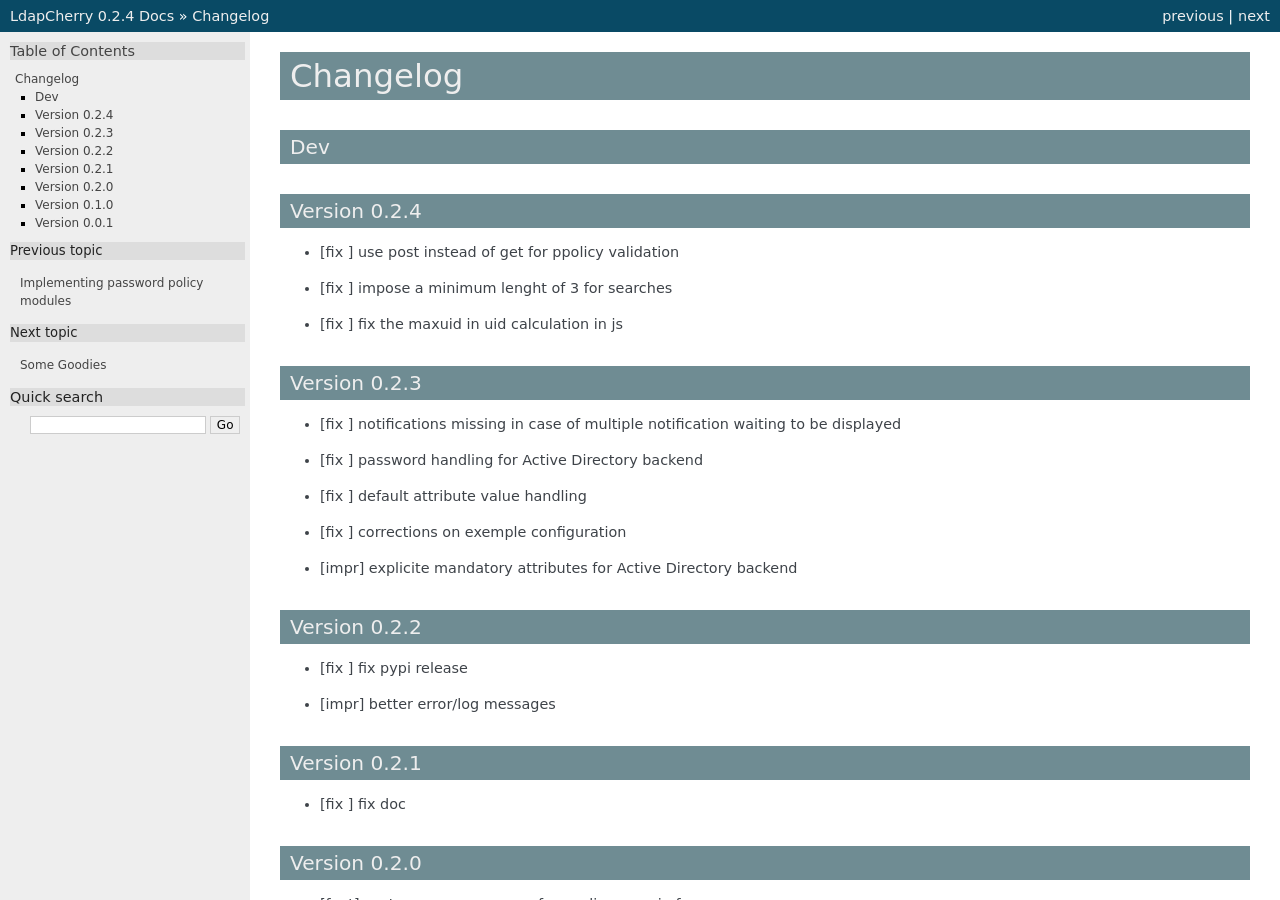
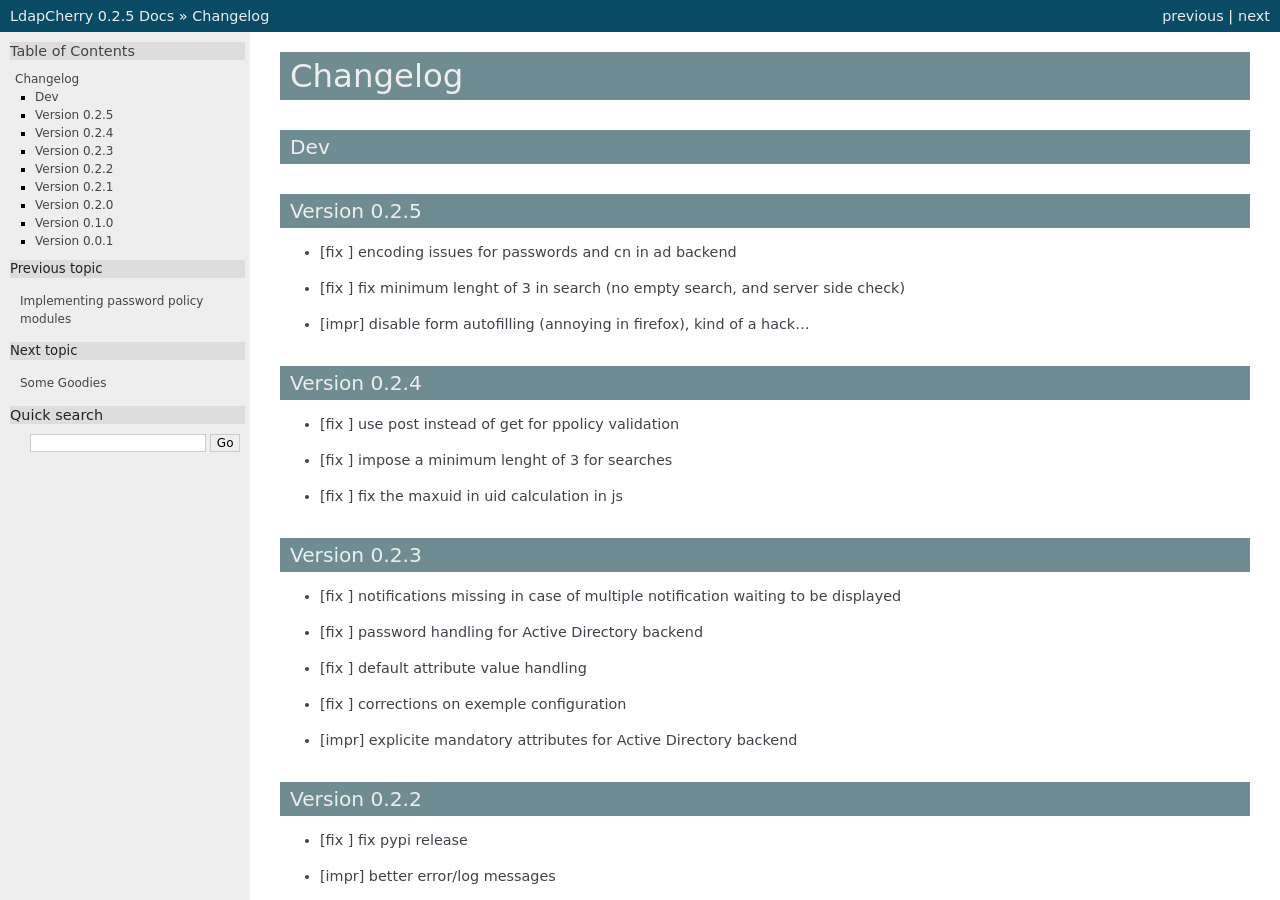
Before and after one commit to kakwa/ldapcherry, a Sphinx documentation site: the page built from docs/changelog.rst, in a window 1280 px wide and 900 px high. Built offline with Sphinx 7.4.7, drawn with Linux system fonts in a browser that asks for light colours; some of the changed text lies outside the part shown.

Commit message:
prepare for new version

```diff
--- a/ChangeLog.rst
+++ b/ChangeLog.rst
@@ -1,5 +1,13 @@
 Dev
 ***
+
+
+Version 0.2.5
+*************
+
+* [fix ] encoding issues for passwords and cn in ad backend
+* [fix ] fix minimum lenght of 3 in search (no empty search, and server side check)
+* [impr] disable form autofilling (annoying in firefox), kind of a hack...
 
 Version 0.2.4
 *************
--- a/docs/conf.py
+++ b/docs/conf.py
@@ -64,7 +64,7 @@
 #
 # The short X.Y version.
 # The full version, including alpha/beta/rc tags.
-release = '0.2.4'
+release = '0.2.5'
 
 # The language for content autogenerated by Sphinx. Refer to documentation
 # for a list of supported languages.
--- a/setup.py
+++ b/setup.py
@@ -109,7 +109,7 @@
 setup(
     name='ldapcherry',
     zip_safe=False,
-    version='0.2.4',
+    version='0.2.5',
     author='Pierre-Francois Carpentier',
     author_email='carpentier.pf@gmail.com',
     packages=[
```
